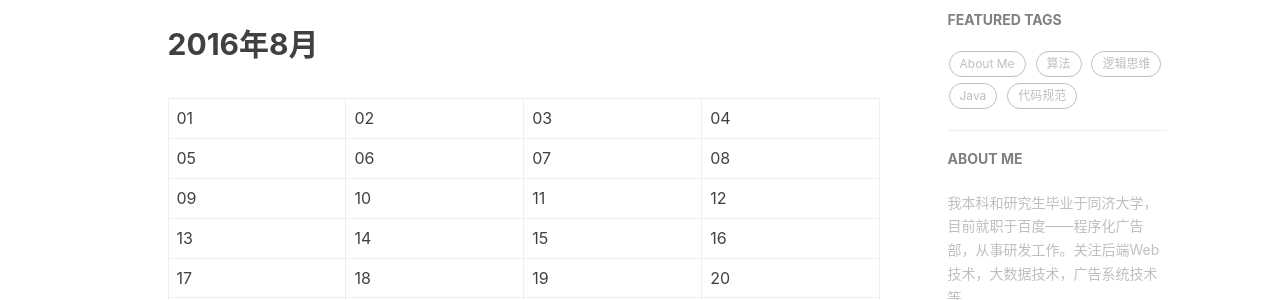
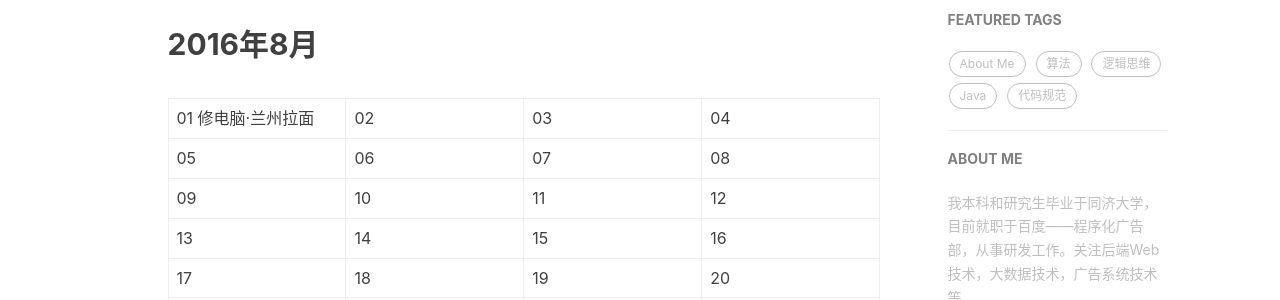
Before and after one commit to jiebaojie/jiebaojie.github.io, a Jekyll site: the page built from WordLife.html, in a window 1280 px wide. Shown: the part 467-767 px from the top of the page. Built offline with Jekyll 4.4.1, drawn with Linux system fonts in a browser that asks for light colours; nearby versions of some CDN libraries; comment, search, counter and statistics services are not loaded.

Commit message:
by baojie

```diff
--- a/WordLife.html
+++ b/WordLife.html
@@ -26,7 +26,7 @@ header-img:
 			<table font face="calibri";size="5" border="0" cellspacing="0" cellpadding="0">
 				<tbody>
 				<tr>
-					<td width="150px">01 </td>
+					<td width="150px">01 修电脑·兰州拉面 </td>
 					<td width="150px">02 </td>
 					<td width="150px">03 </td>
 					<td width="150px">04 </td>
```
